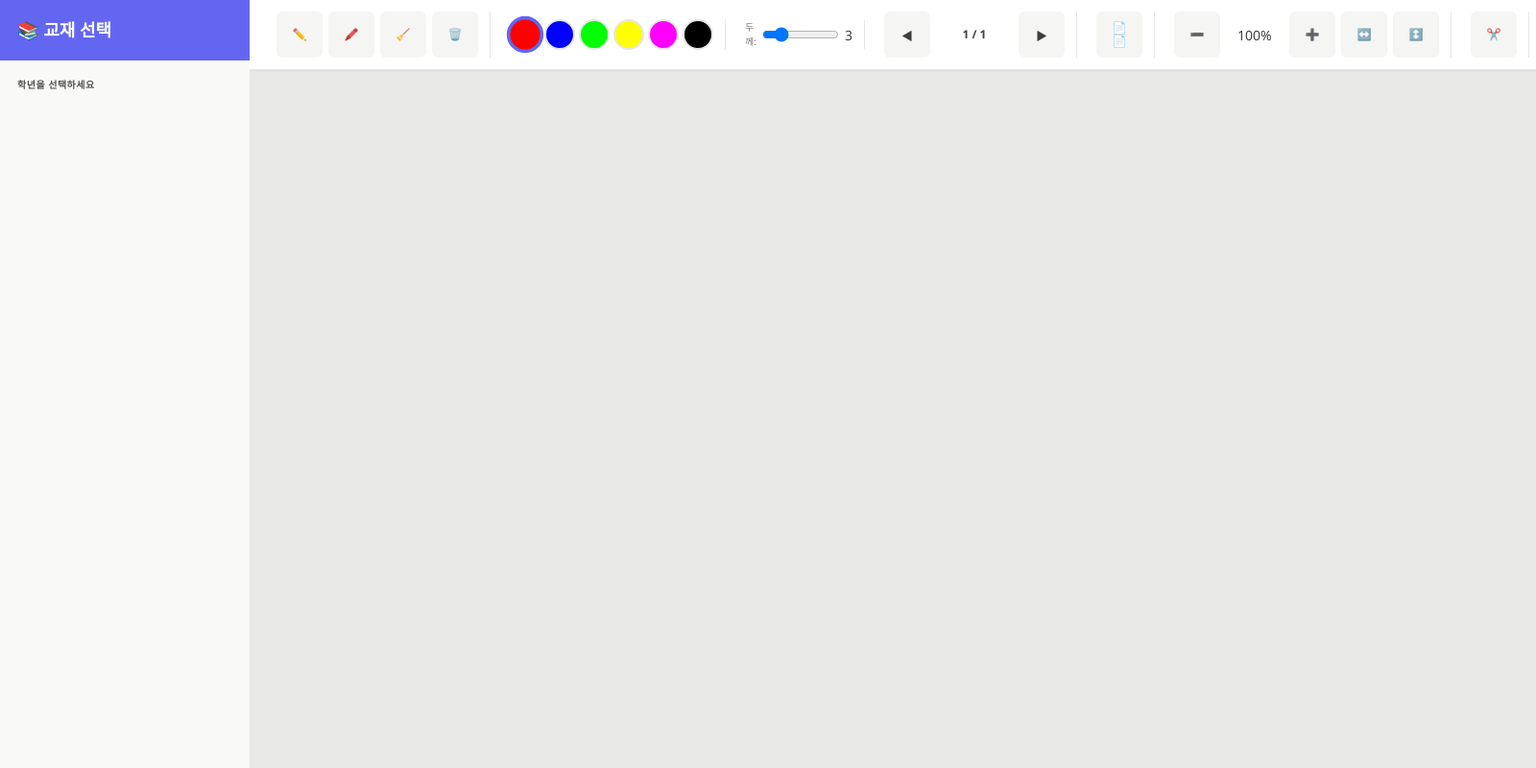
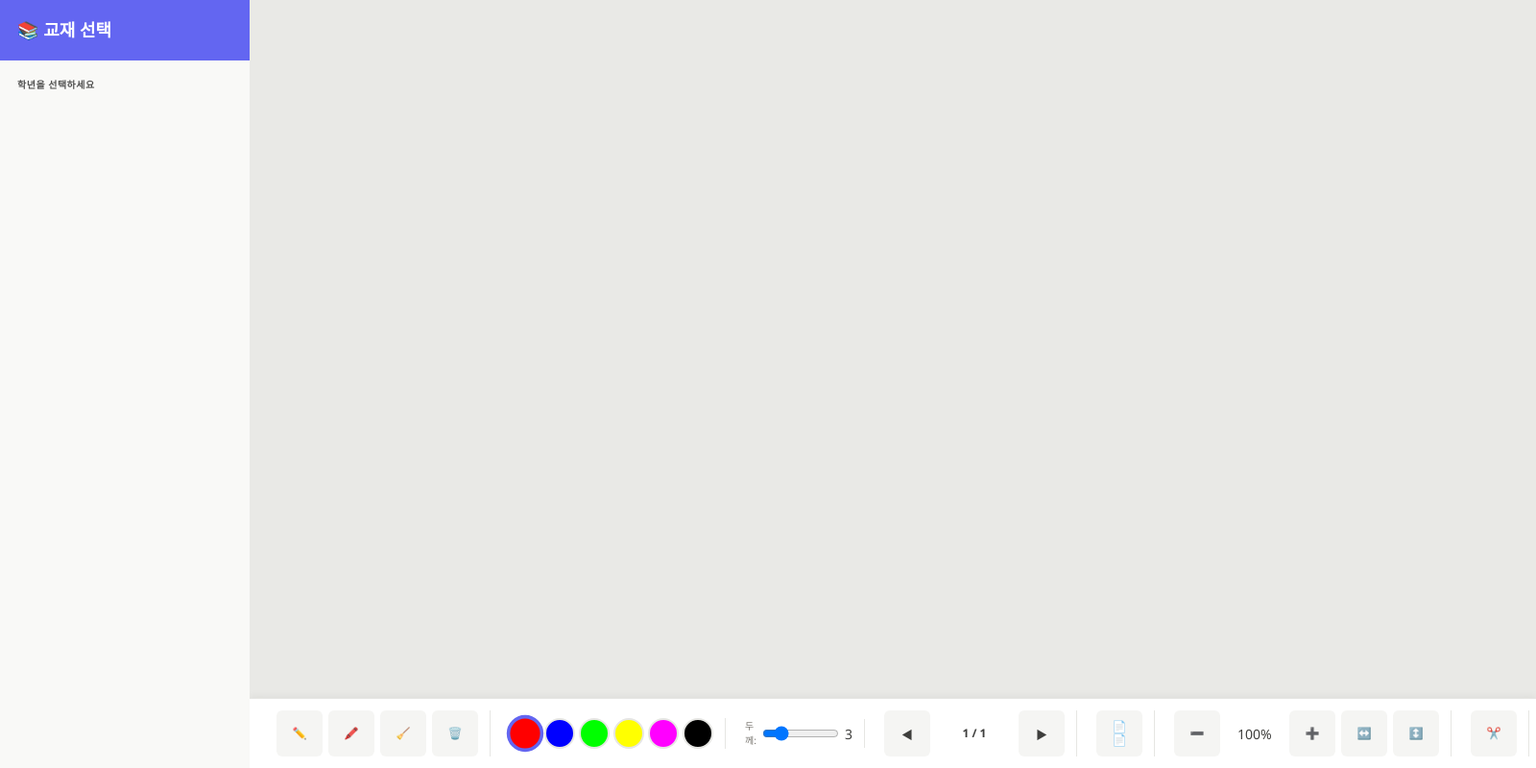
Before and after one commit to wjsrldyd-tech/bethel-class-board, an Electron app: page index.html in a window 1600 px wide. Shown: the whole page at 96% size. Drawn offline with Linux system fonts and the light colour scheme; no server answers.

Commit message:
툴바를 화면 하단으로 이동

```diff
--- a/css/styles.css
+++ b/css/styles.css
@@ -150,9 +150,10 @@ body {
     gap: var(--spacing-lg);
     padding: var(--spacing-2xl) var(--spacing-4xl);
     background: var(--white);
-    border-bottom: var(--spacing-border-thin) solid var(--border);
-    box-shadow: var(--shadow-sm);
+    border-top: var(--spacing-border-thin) solid var(--border);
+    box-shadow: 0 -2px 8px rgba(0, 0, 0, 0.05);
     z-index: var(--z-index-toolbar);
+    flex-shrink: 0;
 }
 
 .toolbar-group {
@@ -254,7 +255,7 @@ body.fullscreen .sidebar {
 
 body.fullscreen .toolbar {
     position: fixed;
-    top: 0;
+    bottom: 0;
     left: 0;
     right: 0;
     z-index: var(--z-index-toolbar);
--- a/index.html
+++ b/index.html
@@ -29,6 +29,13 @@
 
         <!-- 메인 콘텐츠 영역 -->
         <main class="main-content">
+            <!-- PDF 뷰어 영역 -->
+            <div class="pdf-viewer-container" id="pdfViewerContainer">
+                <div id="pdfViewer" class="pdf-viewer-wrapper">
+                    <!-- PDF 페이지가 여기에 렌더링됩니다 -->
+                </div>
+            </div>
+
             <!-- 툴바 -->
             <div class="toolbar">
                 <!-- 필기 도구 그룹 -->
@@ -99,13 +106,6 @@
                     <button class="toolbar-btn" id="fullscreenBtn" title="전체화면">⛶</button>
                 </div>
             </div>
-
-            <!-- PDF 뷰어 영역 -->
-            <div class="pdf-viewer-container" id="pdfViewerContainer">
-                <div id="pdfViewer" class="pdf-viewer-wrapper">
-                    <!-- PDF 페이지가 여기에 렌더링됩니다 -->
-                </div>
-            </div>
         </main>
     </div>
 
```
